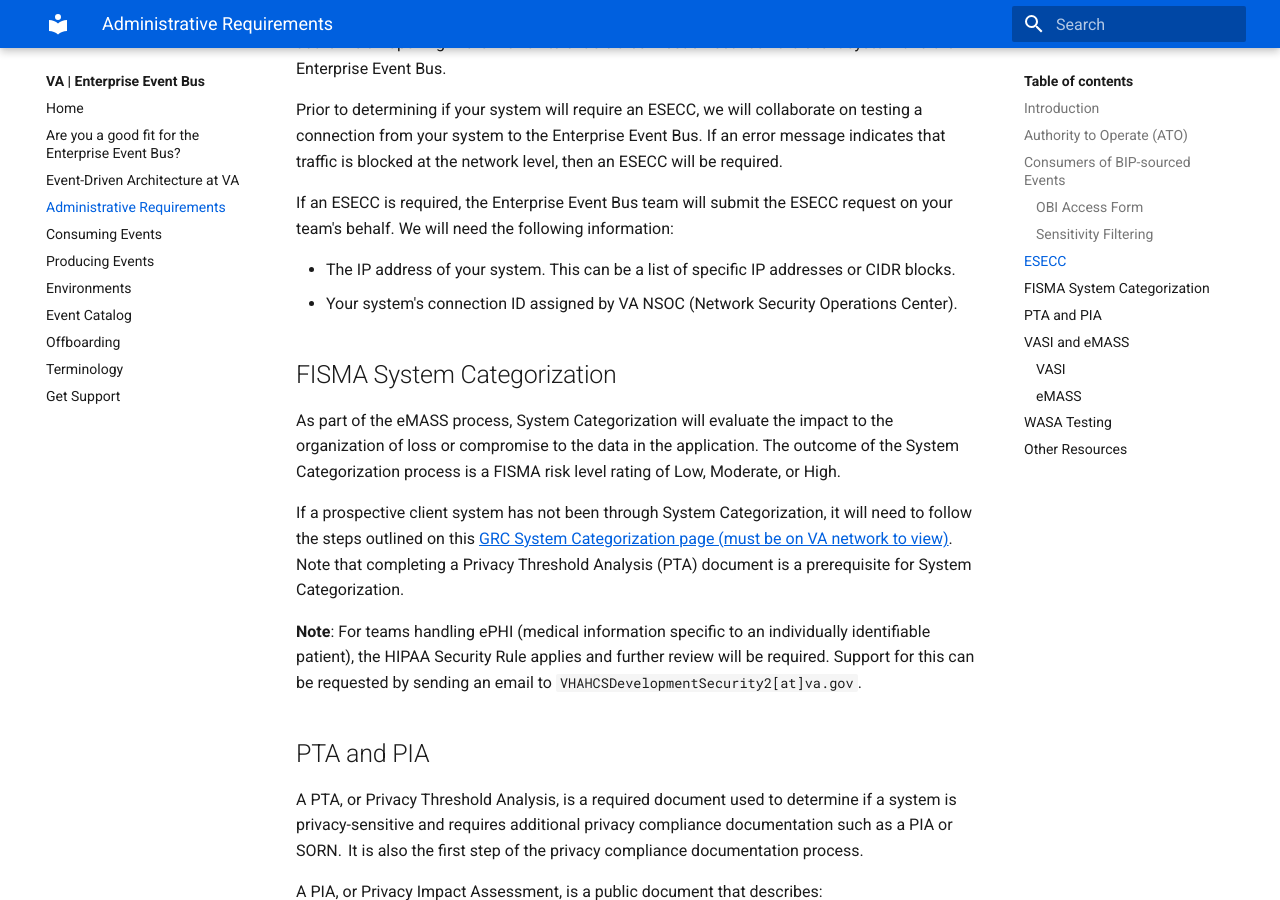
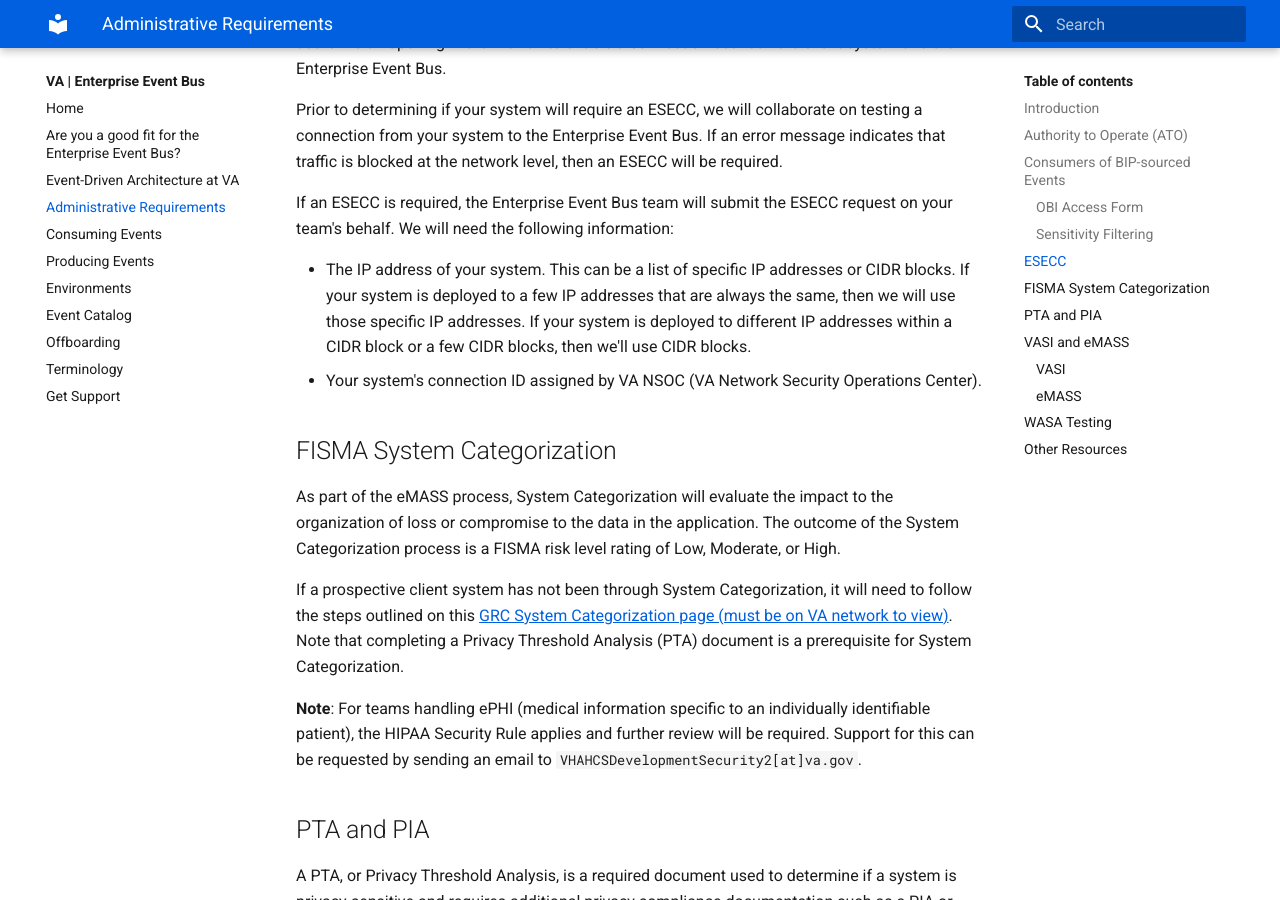
Before and after one commit to department-of-veterans-affairs/ves-event-bus-developer-portal, an MkDocs documentation site: the page built from docs/administrative-requirements.md, in a window 1280 px wide and 900 px high, scrolled down 2173 px. Built offline with MkDocs 1.6.1 and Material for MkDocs 9.7.7, drawn with Linux system fonts in a browser that asks for light colours.

Commit message:
3044 - clarify when to use specific IP addresses vs. CIDR blocks

```diff
--- a/docs/administrative-requirements.md
+++ b/docs/administrative-requirements.md
@@ -67,8 +67,8 @@
 
 If an ESECC is required, the Enterprise Event Bus team will submit the ESECC request on your team's behalf. We will need the following information:
 
-* The IP address of your system. This can be a list of specific IP addresses or CIDR blocks.
-* Your system's connection ID assigned by VA NSOC (Network Security Operations Center).
+* The IP address of your system. This can be a list of specific IP addresses or CIDR blocks. If your system is deployed to a few IP addresses that are always the same, then we will use those specific IP addresses. If your system is deployed to different IP addresses within a CIDR block or a few CIDR blocks, then we'll use CIDR blocks.
+* Your system's connection ID assigned by VA NSOC (VA Network Security Operations Center).
 
 ## FISMA System Categorization
 
```
